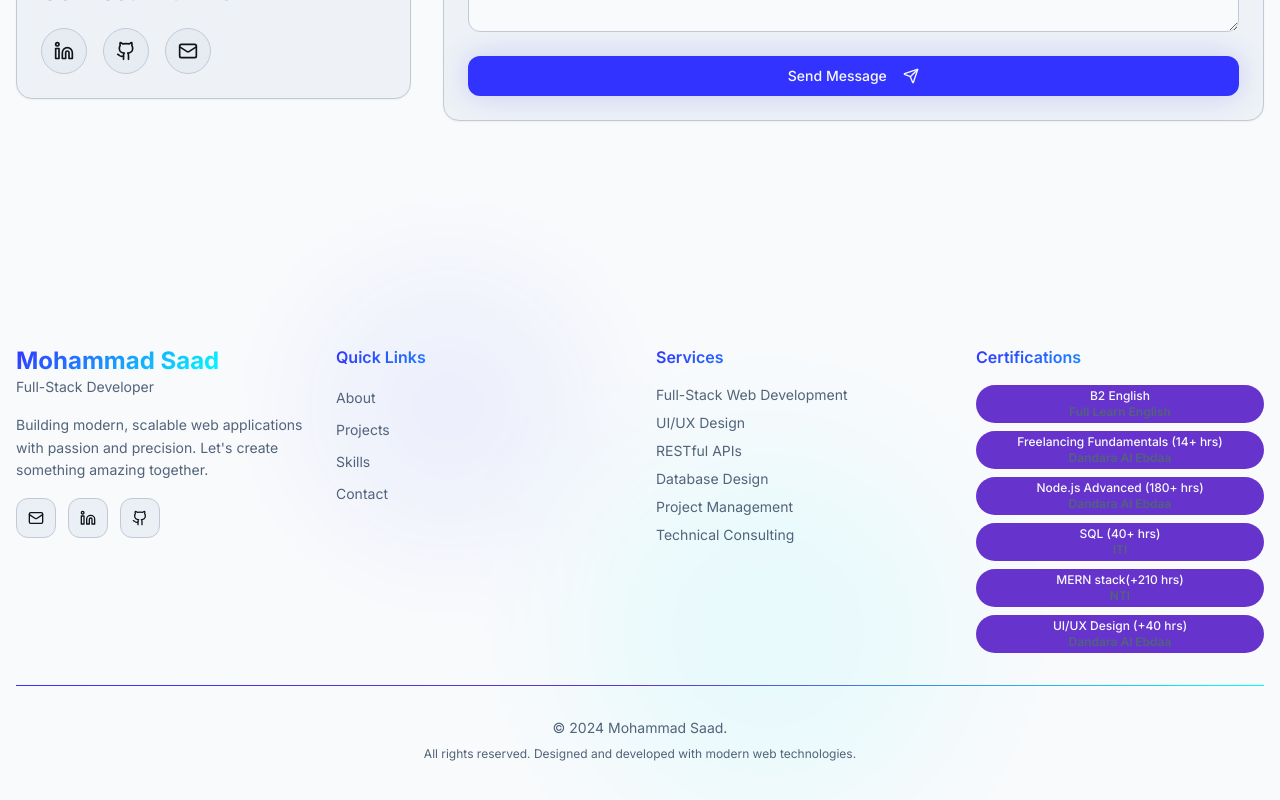
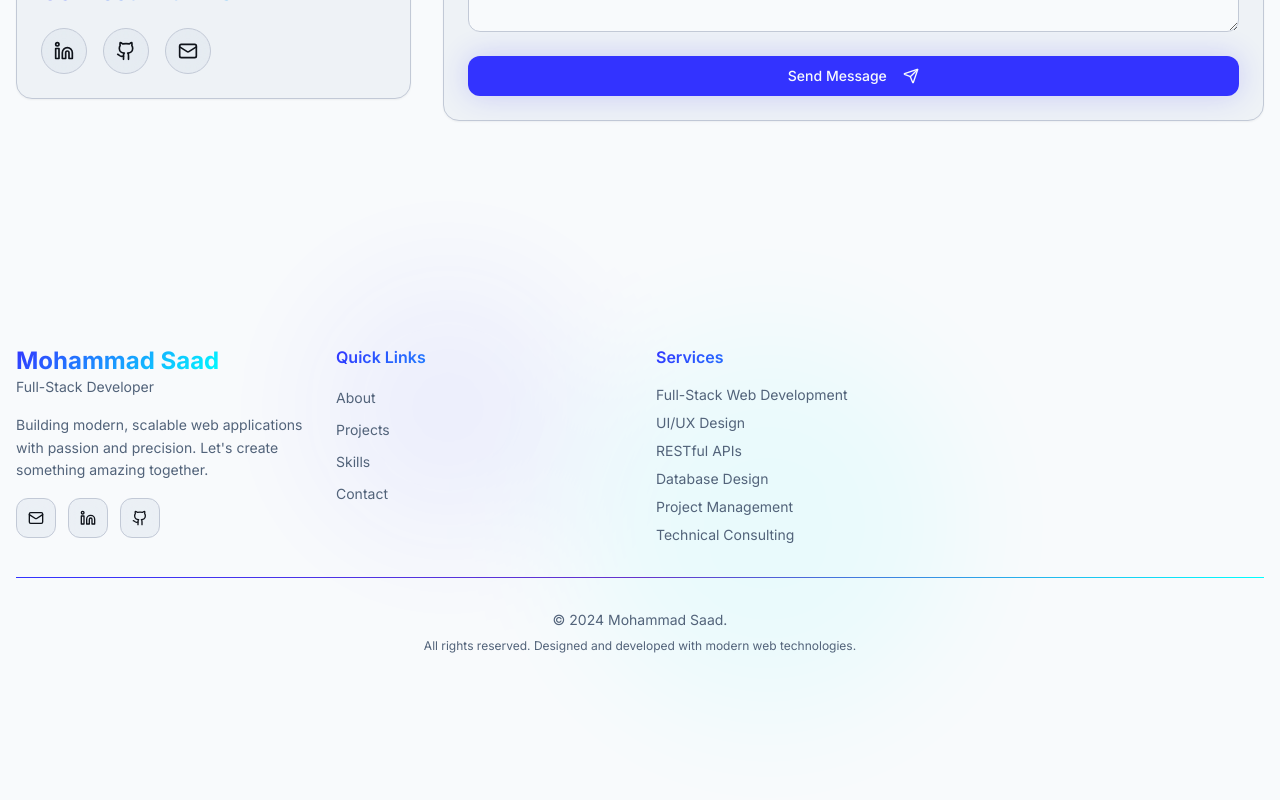
Before and after one commit to moHamedsaADHA/Portfolio, a React (Vite) app: page / in a window 1280 px wide. Shown: the part 7642-8442 px from the top of the page. After the commit the page ends 8360 px from the top, so only its background shows below. Built offline with nearby package versions, Linux system fonts and the light colour scheme.

Commit message:
chore: remove Certifications section from Footer

```diff
--- a/src/components/Footer.tsx
+++ b/src/components/Footer.tsx
@@ -4,14 +4,6 @@ import { Heart, Mail, Linkedin, Github, ExternalLink } from 'lucide-react';
 import { Button } from './ui/button';
 import { Badge } from './ui/badge';
 
-const certifications = [
-  { name: 'B2 English', issuer: 'Full Learn English' },
-  { name: 'Freelancing Fundamentals (14+ hrs)', issuer: 'Dandara Al Ebdaa' },
-  { name: 'Node.js Advanced (180+ hrs)', issuer: 'Dandara Al Ebdaa' },
-  { name: 'SQL (40+ hrs)', issuer: 'ITI' },
-  { name: 'MERN stack(+210 hrs)', issuer: 'NTI' },
-  { name: 'UI/UX Design (+40 hrs)', issuer: 'Dandara Al Ebdaa' }
-];
 
 const quickLinks = [
   { name: 'About', href: '#about' },
@@ -132,30 +124,6 @@ export function Footer() {
             </ul>
           </motion.div>
 
-          {/* Certifications */}
-          <motion.div
-            initial={{ opacity: 0, y: 50 }}
-            whileInView={{ opacity: 1, y: 0 }}
-            transition={{ duration: 0.8, delay: 0.3 }}
-            viewport={{ once: true }}
-            className="space-y-4"
-          >
-            <h4 className="font-semibold gradient-text">Certifications</h4>
-            <div className="space-y-2">
-              {certifications.map((cert) => (
-                <Badge
-                  key={cert.name}
-                  variant="secondary"
-                  className="glass-card block text-center hover:shadow-accent-glow transition-all duration-300"
-                >
-                  <div className="text-xs">
-                    <div className="font-medium">{cert.name}</div>
-                    <div className="text-muted-foreground">{cert.issuer}</div>
-                  </div>
-                </Badge>
-              ))}
-            </div>
-          </motion.div>
         </div>
 
         {/* Divider */}
```
